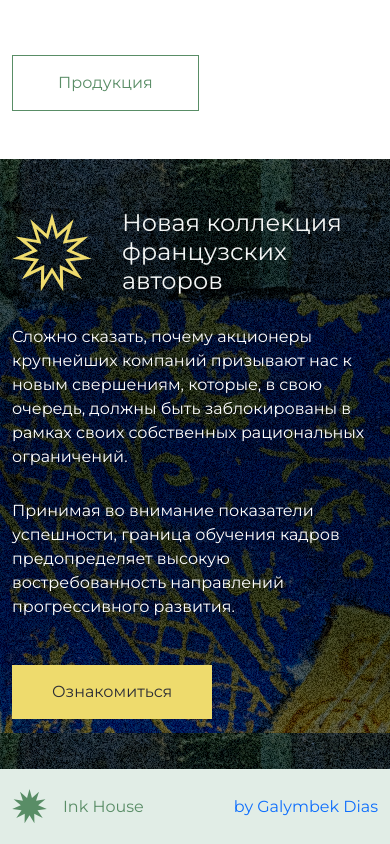
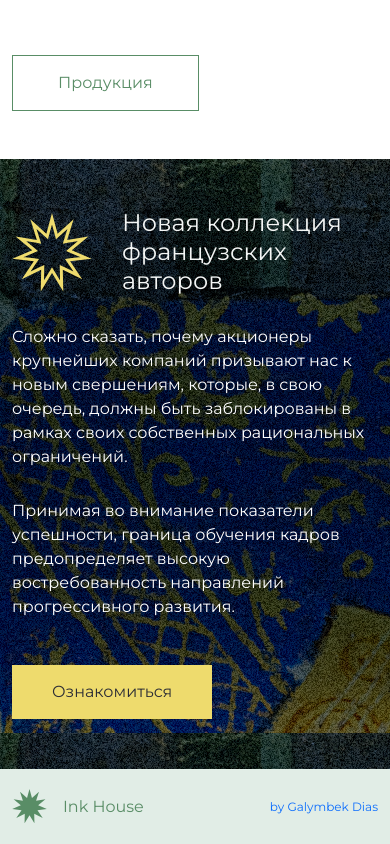
Before and after one commit to diasgalymbek47/InkHouse_Frontend, a Vue app: page / in a window 390 px wide. Shown: the part 703-1547 px from the top of the page. Built offline with nearby package versions, Linux system fonts and the light colour scheme.

Commit message:
Изменение шрифта в футере

```diff
--- a/src/components/Footer.vue
+++ b/src/components/Footer.vue
@@ -12,7 +12,7 @@ import { RouterLink } from 'vue-router';
                     Ink House
                 </h3>
             </RouterLink>
-            <a class="text-decoration-none" target="_blank" href="https://github.com/">by Galymbek Dias</a>
+            <a class="footer_git text-decoration-none" target="_blank" href="https://github.com/">by Galymbek Dias</a>
         </div>
     </footer>
 </template>
@@ -28,4 +28,10 @@ import { RouterLink } from 'vue-router';
     color: #598D66;
     font-size: 16px;
 }
+
+.footer_git {
+    @media (max-width: 768px) {
+        font-size: 12px;
+    }
+}
 </style>
```
